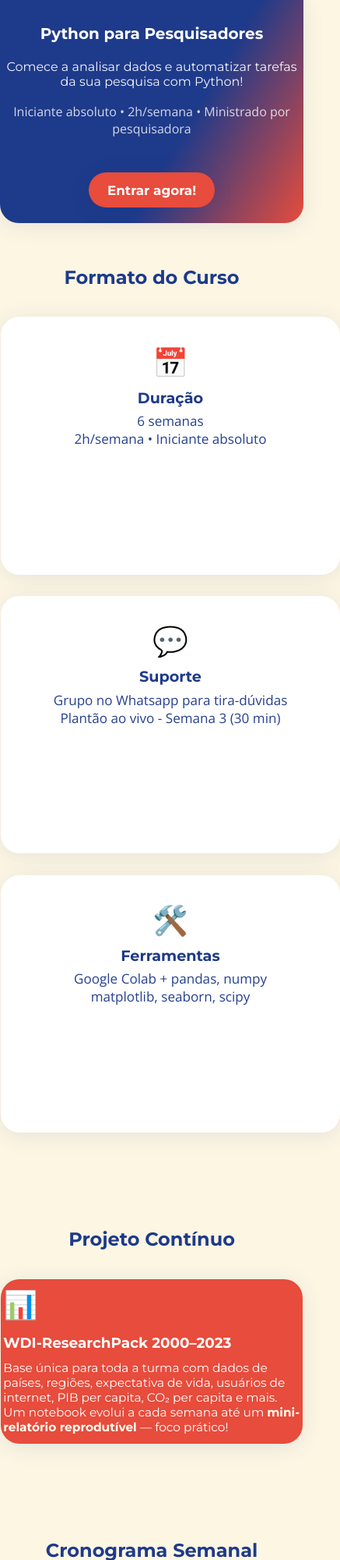
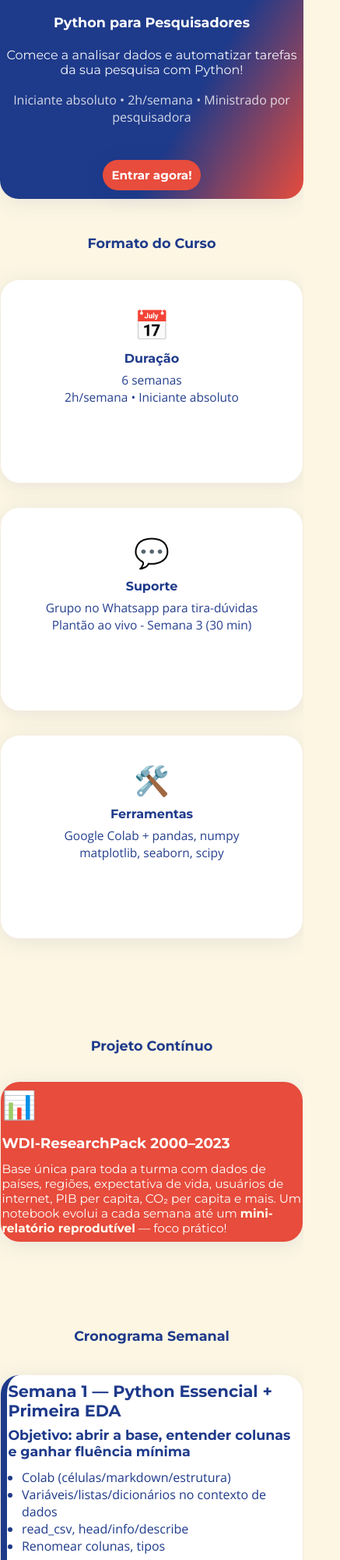
Before and after one commit to mgdossantos/pythonParaPesquisadores, a plain HTML site: page index.html in a window 390 px wide. Shown: the top 2000 px of the page at 78% size, 437 px wide, since content can reach past the window. Drawn offline with nearby package versions, Linux system fonts and the light colour scheme.

Commit message:
update responsivo 2

```diff
--- a/index.html
+++ b/index.html
@@ -335,40 +335,59 @@
       box-shadow: 0 -2px 13px rgba(30,58,138,0.09);
     }
 
-    /* ---- MOBILE RESPONSIVE ---- */
+    /* ---- MOBILE RESPONSIVE MELHORADO ---- */
   @media (max-width: 800px) {
-      .cards, .bonus-cards, .about-content, .price-cards { flex-direction: column; }
     .container { padding: 0 0.3rem;}
-      .about-section { padding: 1.3rem 0.5rem;}
-      .project-section { padding: 1.3rem 0.6rem;}
-      .price-section { padding: 1.2rem 0.6rem;}
-      section { padding: 2.2rem 0;}
+    section { padding: 2rem 0; }
     .header-title { font-size: 2.3rem; }
     h2 { font-size: 1.5rem; }
-      .card, .price-card, .bonus-card {
-        min-width: unset;
-        max-width: unset;
+
+    /* Cards principais (formato, bônus, preço) */
+    .cards, .bonus-cards, .price-cards {
+      flex-direction: column;
+      gap: 1rem;
+      align-items: stretch;
+    }
+    .card, .bonus-card, .price-card {
       width: 100%;
-        margin-right: 0;
-        margin-left: 0;
+      max-width: 100%;
+      min-width: 0;
+      margin: 0 0 1rem 0;
+      box-sizing: border-box;
+      align-self: stretch;
     }
-      .timeline-step { padding: 1.2rem 0.7rem;}
-      .about-avatar { width: 90px; height: 90px; }
-      .about-info { min-width: unset; }
-      footer { font-size: 0.92rem; padding: 1.1rem 0;}
-      .cta-section { padding: 1.5rem 0;}
-      .cta-section .cta-title { font-size: 1.15rem; }
-      .cta-section .cta-desc { font-size: 1rem; }
-      .main-btn, button { font-size: 1.05rem; padding: 0.8rem 1.5rem;}
+
+    /* Timeline */
+    .timeline-step {
+      padding: 1rem 0.6rem;
+      margin-bottom: 1rem;
+      min-width: 0;
+      box-sizing: border-box;
+    }
+
+    /* Sobre/About */
+    .about-section { padding: 1.2rem 0.3rem;}
+    .about-content { flex-direction: column; gap: 1rem; }
+    .about-avatar { width: 90px; height: 90px; margin-bottom: 1rem; }
+    .about-info { width: 100%; min-width: unset; }
+
+    /* Projeto, preço, CTA, footer */
+    .project-section, .price-section, .cta-section { padding: 1rem 0.4rem; max-width: 100%;}
+    footer { font-size: 0.92rem; padding: 1rem 0;}
+    .main-btn, button { font-size: 1rem; padding: 0.7rem 1rem;}
     .header-desc, .header-sub { font-size: 1rem; }
     .project-section { font-size: 0.96rem;}
   }
   @media (max-width: 500px) {
-      .container { padding: 0 0.07rem;}
-      header { padding: 2rem 0 1.2rem 0;}
-      .header-title { font-size: 1.25rem; }
-      .about-section, .project-section, .price-section { padding: 0.7rem 0.2rem;}
-      .timeline-step { padding: 0.7rem 0.2rem;}
+    .container { padding: 0 0.05rem;}
+    header { padding: 1.2rem 0 0.7rem 0;}
+    .header-title { font-size: 1.1rem; }
+    .about-section, .project-section, .price-section { padding: 0.5rem 0.1rem;}
+    .timeline-step { padding: 0.5rem 0.1rem;}
+    .main-btn, button { font-size: 0.95rem; padding: 0.6rem 0.7rem;}
+    h2 { font-size: 1.1rem; }
+    .card-title, .bonus-card .card-title, .price-card .country { font-size: 1rem; }
+    .card-text, .bonus-card .card-text, .price-card .price { font-size: 0.97rem; }
   }
   </style>
 </head>
```
Lines whose indentation alone changed are shown as unchanged.
